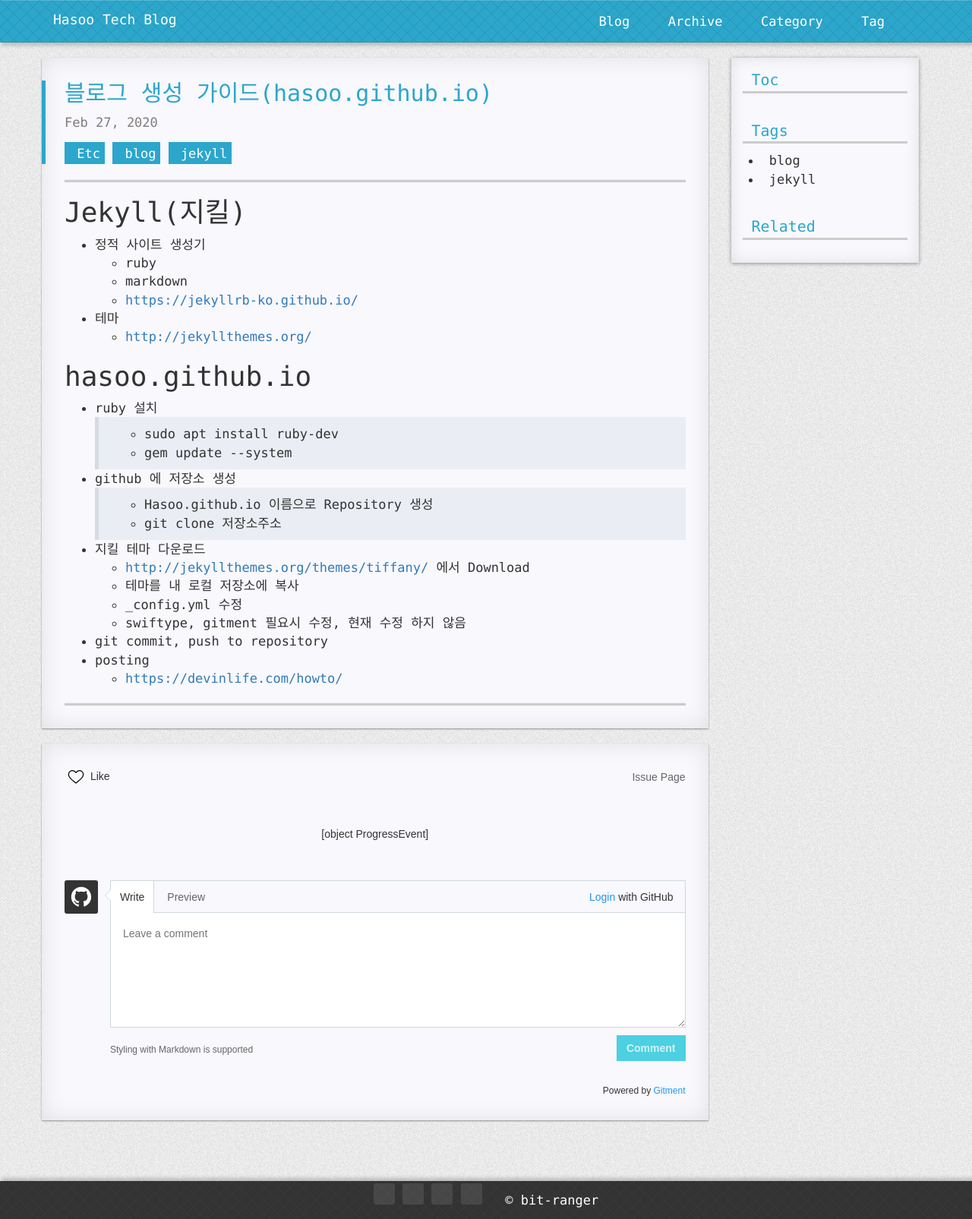
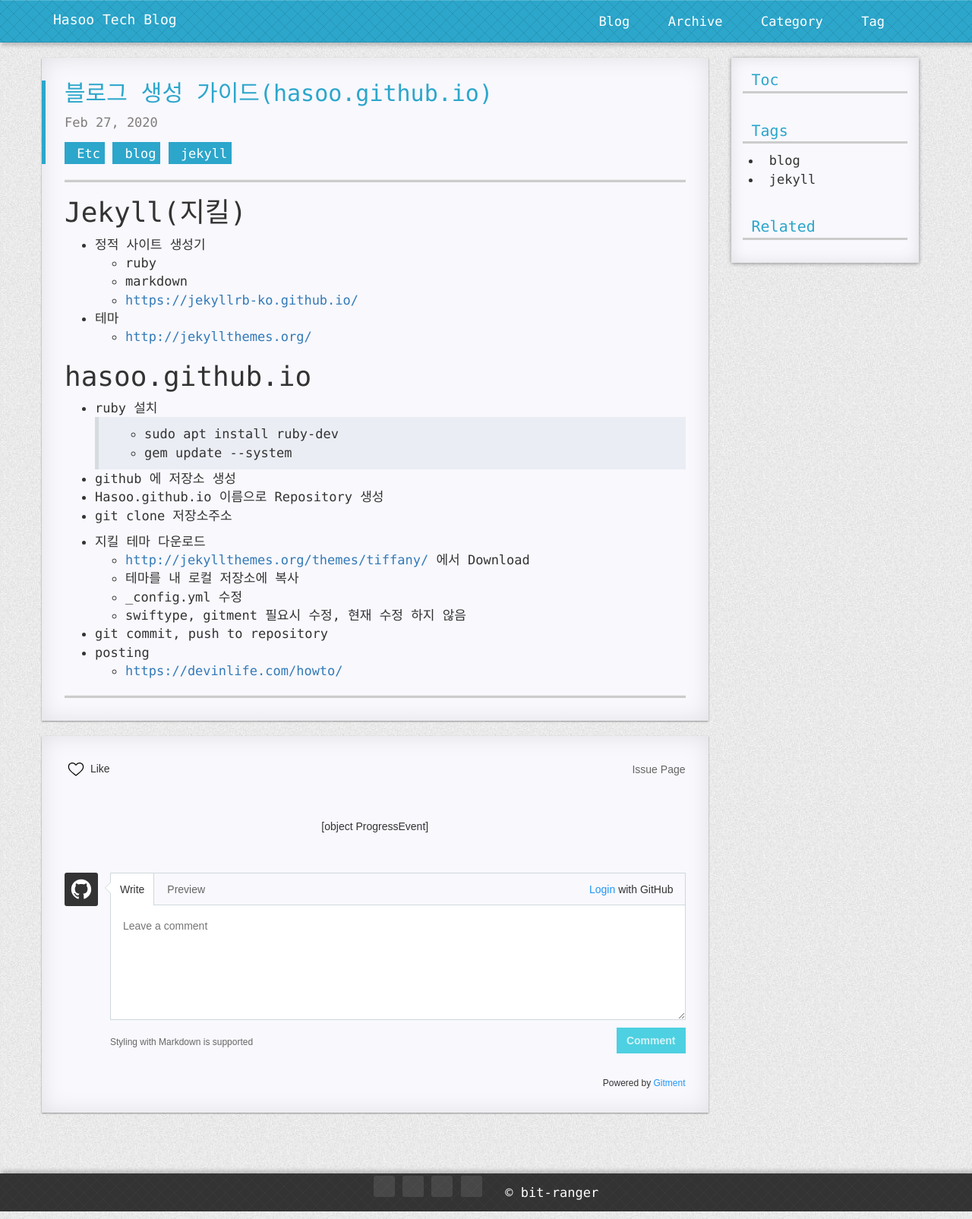
Before and after one commit to Hasoo/Hasoo.github.io, a Jekyll site: the page built from _posts/2020-02-27-github-blog.md, in a window 1280 px wide. Shown: the whole page at 76% size. Built offline with Jekyll 4.4.1, drawn with Linux system fonts in a browser that asks for light colours; nearby versions of some CDN libraries; comment, search, counter and statistics services are not loaded; a style sheet for code colours, icons or effects is not loaded.

```diff
--- a/_posts/2020-02-27-github-blog.md
+++ b/_posts/2020-02-27-github-blog.md
@@ -17,10 +17,10 @@ categories: Etc
 * ruby 설치
 	>* sudo apt install ruby-dev
 	>* gem update \-\-system
-
+	>
 * github 에 저장소 생성
->* Hasoo.github.io 이름으로 Repository 생성
->* git clone 저장소주소
+* Hasoo.github.io 이름으로 Repository 생성
+* git clone 저장소주소
 
 * 지킬 테마 다운로드
 	* <http://jekyllthemes.org/themes/tiffany/> 에서 Download
```
